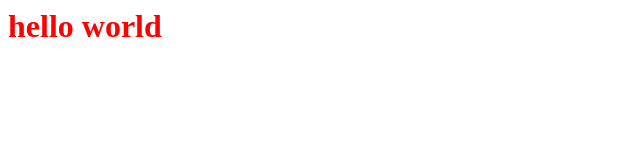
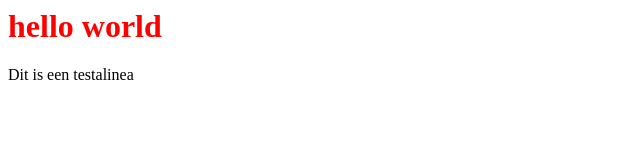
Before and after one commit to cam-emmauscollege/website, a plain HTML site: page index.html in a window 1280 px wide. Shown: the whole page, without its empty margins (0-640 px from the left). Drawn offline with Linux system fonts and the light colour scheme.

Commit message:
Testalinea toegevoegd

```diff
--- a/index.html
+++ b/index.html
@@ -5,5 +5,6 @@
   </head>
   <body>
     <h1>hello world</h1>
+    <p>Dit is een testalinea</p>
   </body>
 </html>
```
